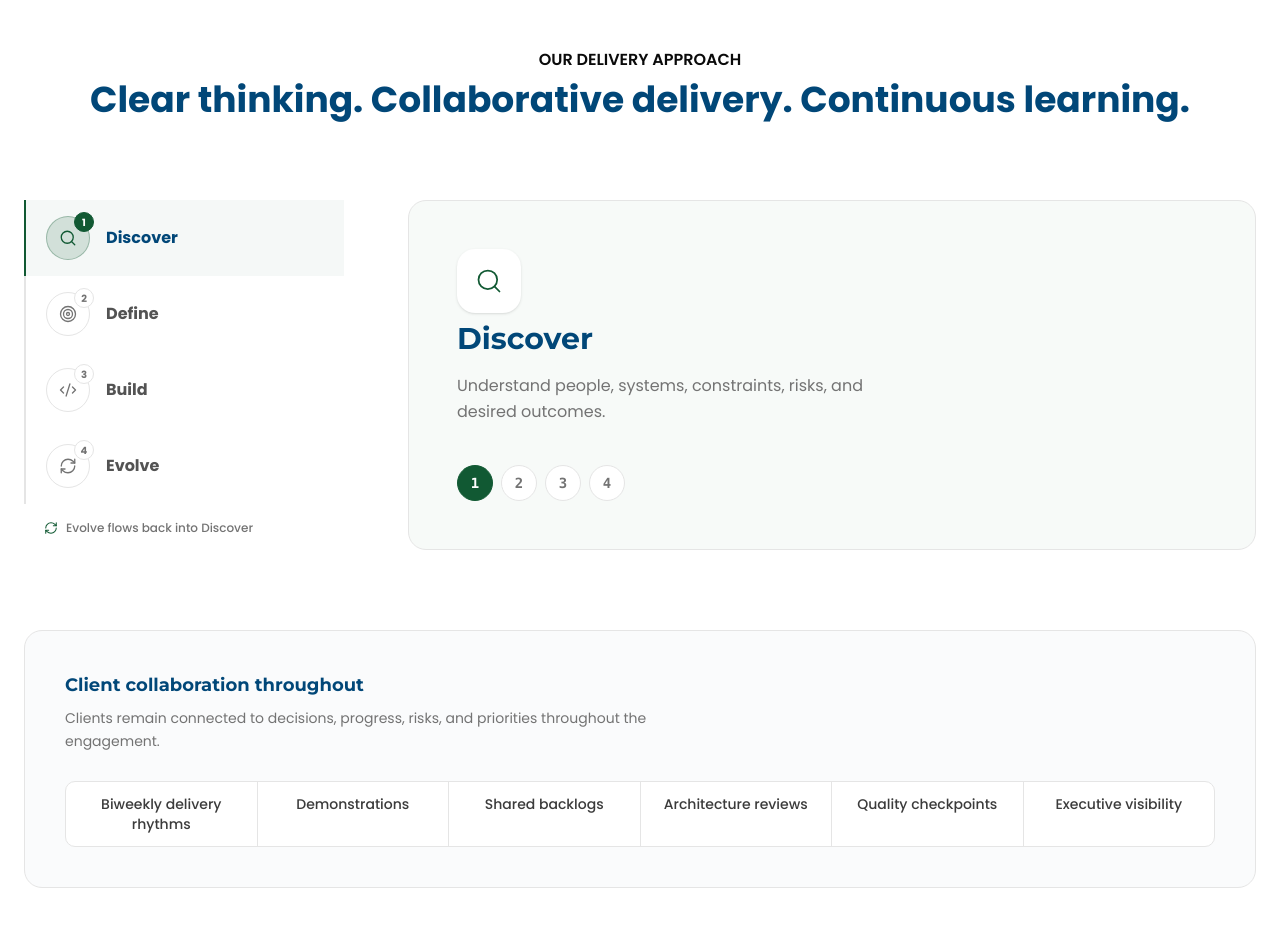
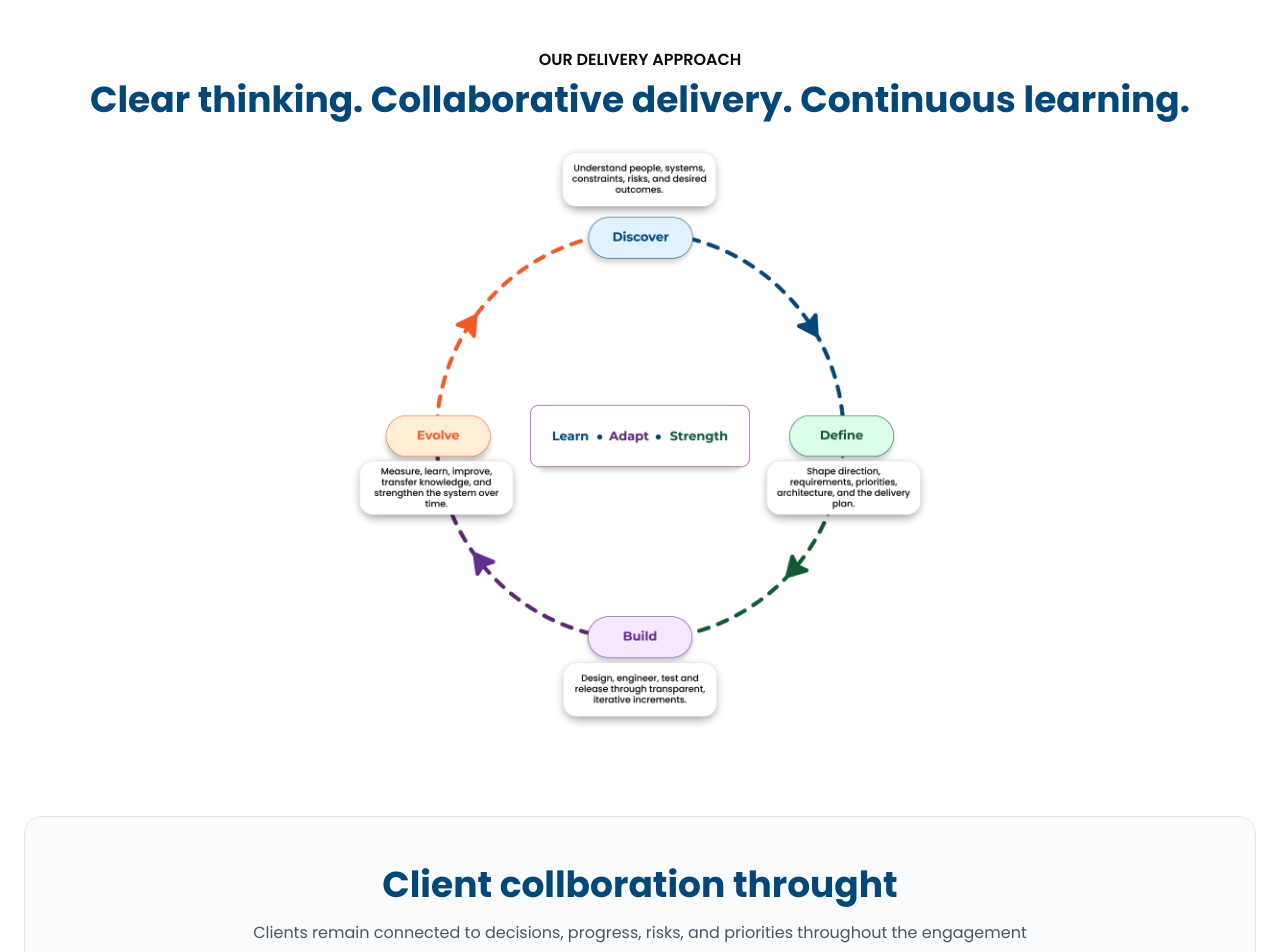
Before and after one commit to gurungbsal/xt-website-new, a Next.js app: page /services in a window 1280 px wide. Shown: the part 5200-6152 px from the top of the page. Built offline with nearby package versions, Linux system fonts and the light colour scheme.

Commit message:
added service page delivery approach infograph design

```diff
--- a/components/SectionTitle.tsx
+++ b/components/SectionTitle.tsx
@@ -1,7 +1,7 @@
 import React from "react"
 
 interface SectionTitleProps {
-  mainTitle: string
+  mainTitle?: string
   title: string
   description?: string
 }
--- a/components/ServicePage/OurDeliveryApproachSection.tsx
+++ b/components/ServicePage/OurDeliveryApproachSection.tsx
@@ -3,6 +3,7 @@
 import React, { useState } from "react"
 import { Search, Target, Code2, RefreshCw } from "lucide-react"
 import SectionTitle from "../SectionTitle"
+import Image from "next/image"
 
 const phases = [
   {
@@ -56,8 +57,7 @@ function OurDeliveryApproachSection() {
         title="Clear thinking. Collaborative delivery. Continuous learning."
       />
 
-      <div className="mt-16 grid grid-cols-1 gap-10 lg:grid-cols-[320px_1fr] lg:gap-16">
-        {/* Left: stepper list */}
+      {/* <div className="mt-16 grid grid-cols-1 gap-10 lg:grid-cols-[320px_1fr] lg:gap-16">
         <div className="flex flex-col">
           {phases.map((phase, i) => {
             const Icon = phase.icon
@@ -116,7 +116,6 @@ function OurDeliveryApproachSection() {
           </div>
         </div>
 
-        {/* Right: active phase detail */}
         <div className="relative overflow-hidden rounded-2xl border border-border bg-primary3/[0.03] p-10 sm:p-12">
           <div
             key={active}
@@ -126,9 +125,7 @@ function OurDeliveryApproachSection() {
               <ActiveIcon className="h-7 w-7 text-primary3" strokeWidth={1.5} />
             </div>
 
-            {/* <span className="mt-8 block font-mono text-sm font-semibold text-primary3">
-              {activePhase.number} / 04
-            </span> */}
+
             <h3 className="mt-2 text-3xl font-bold text-primary">
               {activePhase.title}
             </h3>
@@ -137,7 +134,6 @@ function OurDeliveryApproachSection() {
             </p>
           </div>
 
-          {/* clickable step numbers */}
           <div className="mt-10 flex gap-2">
             {phases.map((phase, i) => {
               const isActive = i === active
@@ -159,17 +155,32 @@ function OurDeliveryApproachSection() {
             })}
           </div>
         </div>
+      </div> */}
+
+      <div className="flex justify-center">
+        <Image
+          src="/images/servicepage/delivery-approach.png"
+          alt=""
+          width={600}
+          height={200}
+        />
       </div>
 
       {/* Client collaboration */}
       <div className="mt-20 rounded-2xl border border-border bg-primary/[0.02] p-8 sm:p-10">
-        <h3 className="text-lg font-bold text-primary">
+        {/* <h3 className="text-lg font-bold text-primary">
           Client collaboration throughout
         </h3>
         <p className="mt-2 max-w-2xl text-sm leading-relaxed text-muted-foreground">
           Clients remain connected to decisions, progress, risks, and priorities
           throughout the engagement.
-        </p>
+        </p> */}
+
+        <SectionTitle
+          title="Client collboration throught"
+          description="Clients remain connected to decisions, progress, risks, and priorities
+          throughout the engagement"
+        />
 
         <div className="mt-7 flex flex-wrap divide-x divide-border overflow-hidden rounded-lg border border-border bg-white">
           {collaboration.map((item) => (
```
Also changed, not shown: public/images/servicepage/delivery-approach.png (added).
